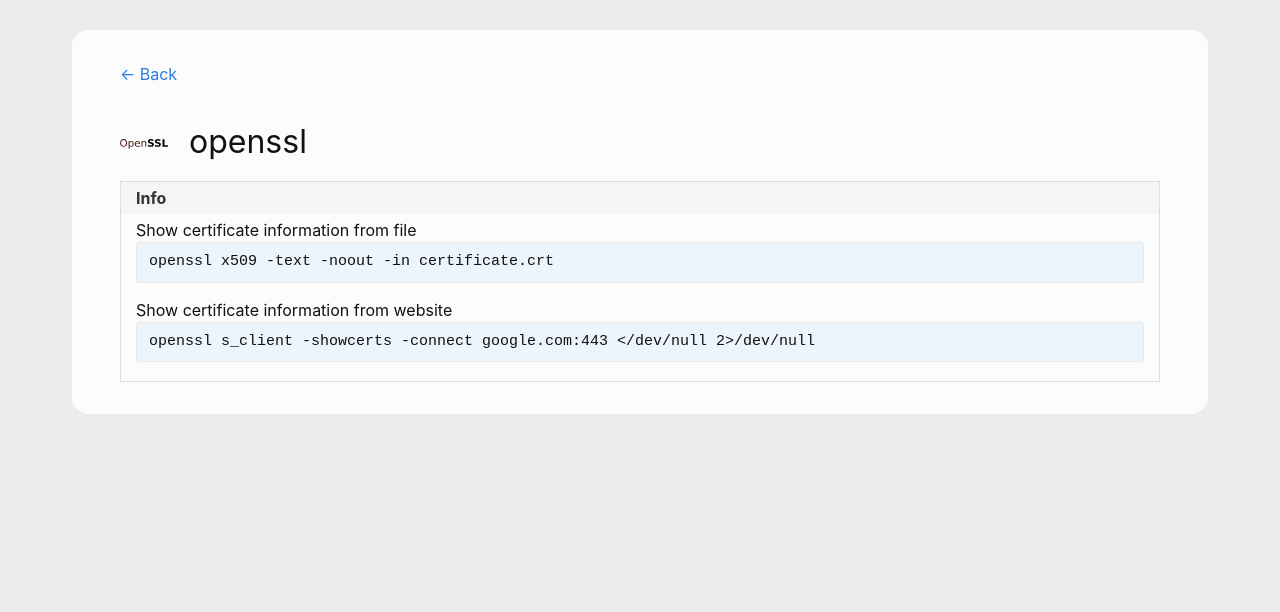
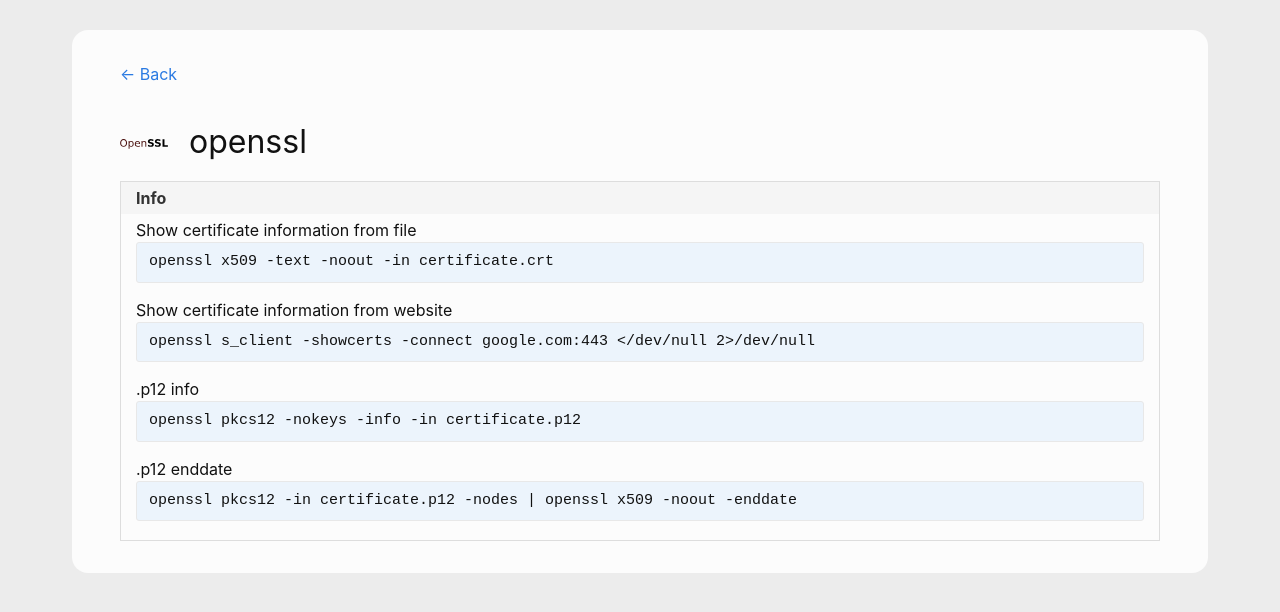
Before and after one commit to andreas-mausch/cheatsheets, a Jekyll site: the page built from _cheatsheets/openssl.md, in a window 1280 px wide. Shown: the top 612 px of the page. Built offline with Jekyll 4.4.1, drawn with Linux system fonts in a browser that asks for light colours.

Commit message:
openssl enddate

```diff
--- a/_cheatsheets/openssl.md
+++ b/_cheatsheets/openssl.md
@@ -7,4 +7,6 @@
     commands:
       Show certificate information from file: openssl x509 -text -noout -in certificate.crt
       Show certificate information from website: openssl s_client -showcerts -connect google.com:443 </dev/null 2>/dev/null
+      .p12 info: openssl pkcs12 -nokeys -info -in certificate.p12
+      .p12 enddate: openssl pkcs12 -in certificate.p12 -nodes | openssl x509 -noout -enddate
 ---
```
